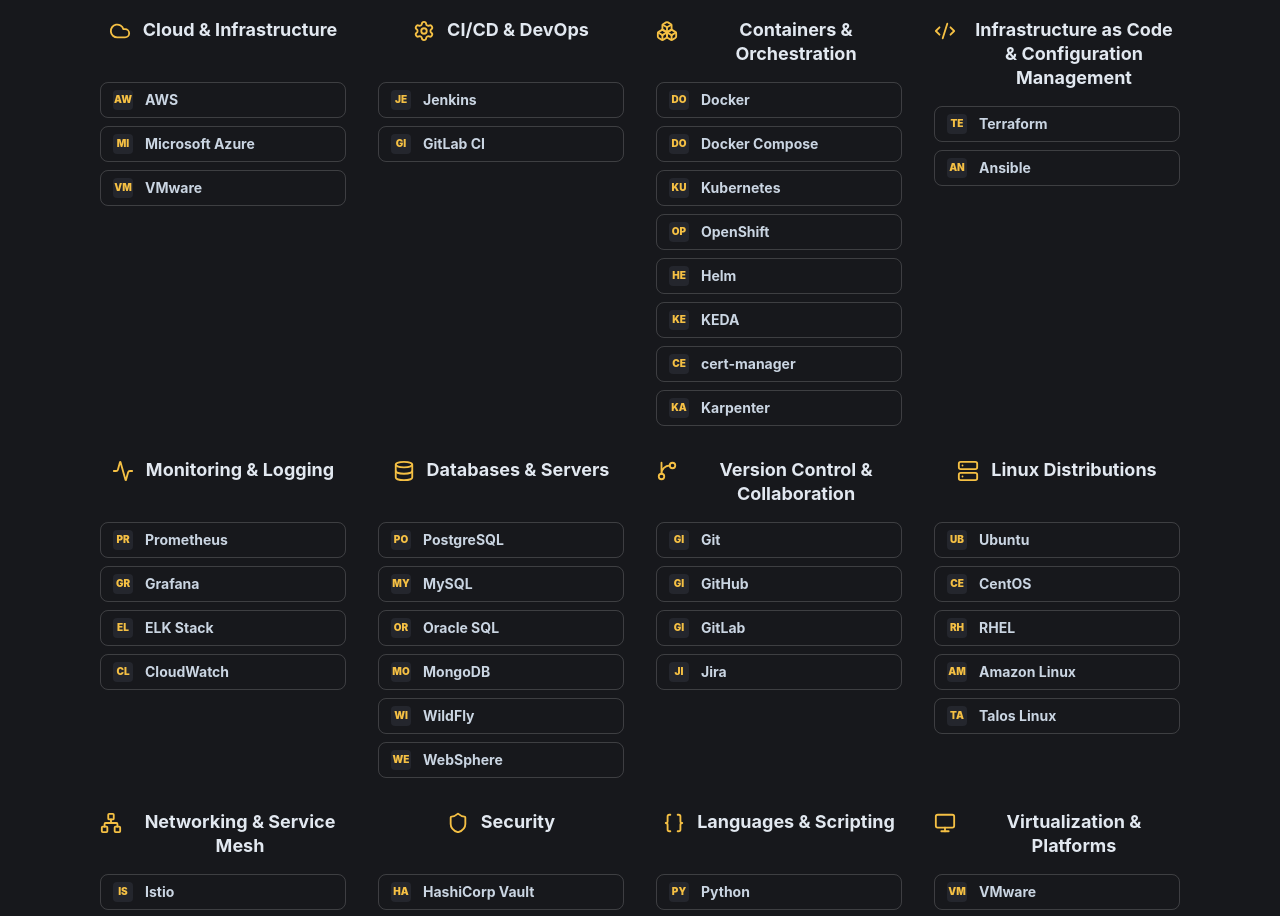
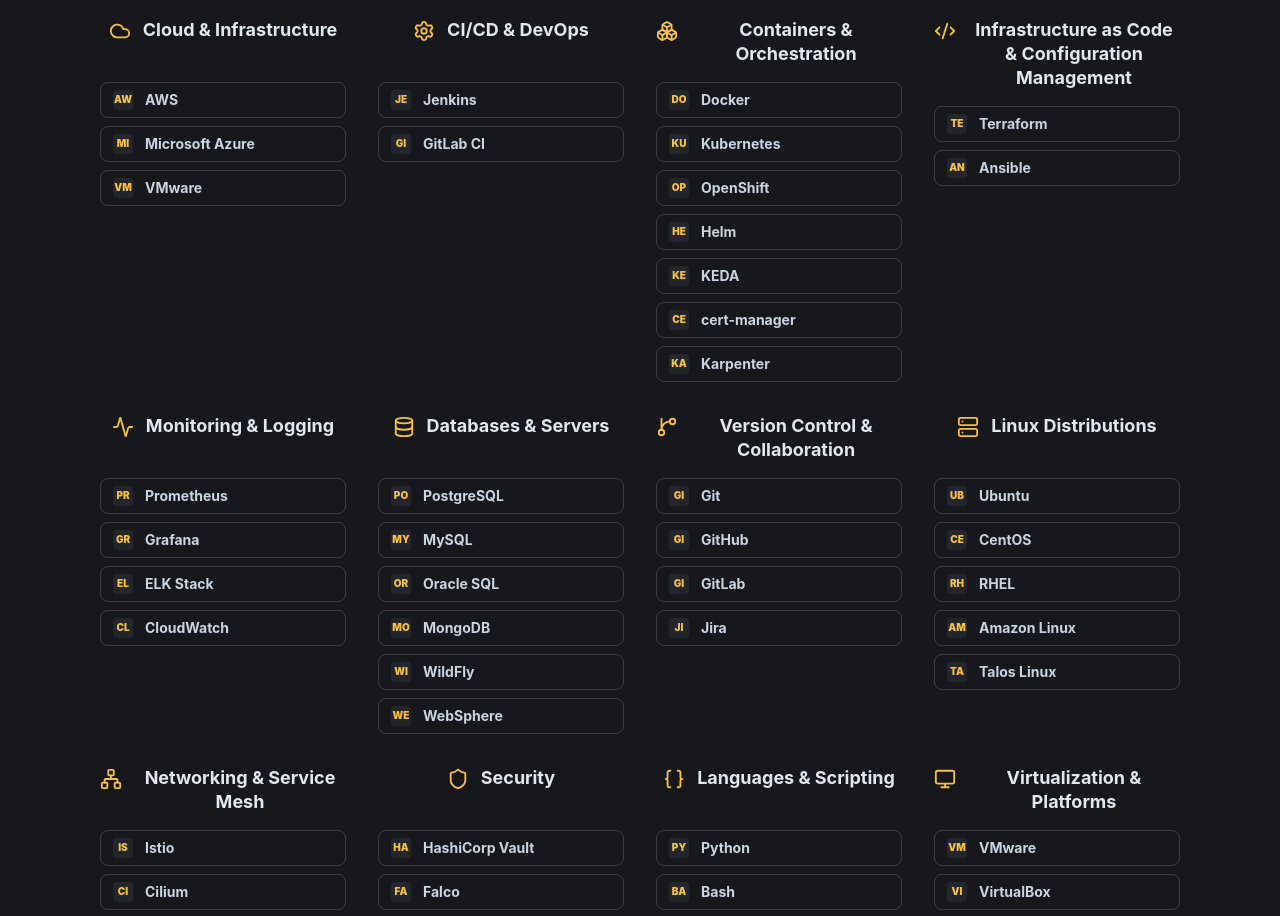
Before and after one commit to dboyza/portfolio-website, a React (Vite) app: page / in a window 1280 px wide. Shown: the part 2300-3216 px from the top of the page. Built offline with nearby package versions, Linux system fonts and the light colour scheme.

Commit message:
Remove Docker Compose skill

```diff
--- a/src/data/portfolio.ts
+++ b/src/data/portfolio.ts
@@ -118,7 +118,7 @@
   {
     title: 'Containers & Orchestration',
     icon: 'boxes',
-    items: ['Docker', 'Docker Compose', 'Kubernetes', 'OpenShift', 'Helm', 'KEDA', 'cert-manager', 'Karpenter'],
+    items: ['Docker', 'Kubernetes', 'OpenShift', 'Helm', 'KEDA', 'cert-manager', 'Karpenter'],
   },
   {
     title: 'Infrastructure as Code & Configuration Management',
```
